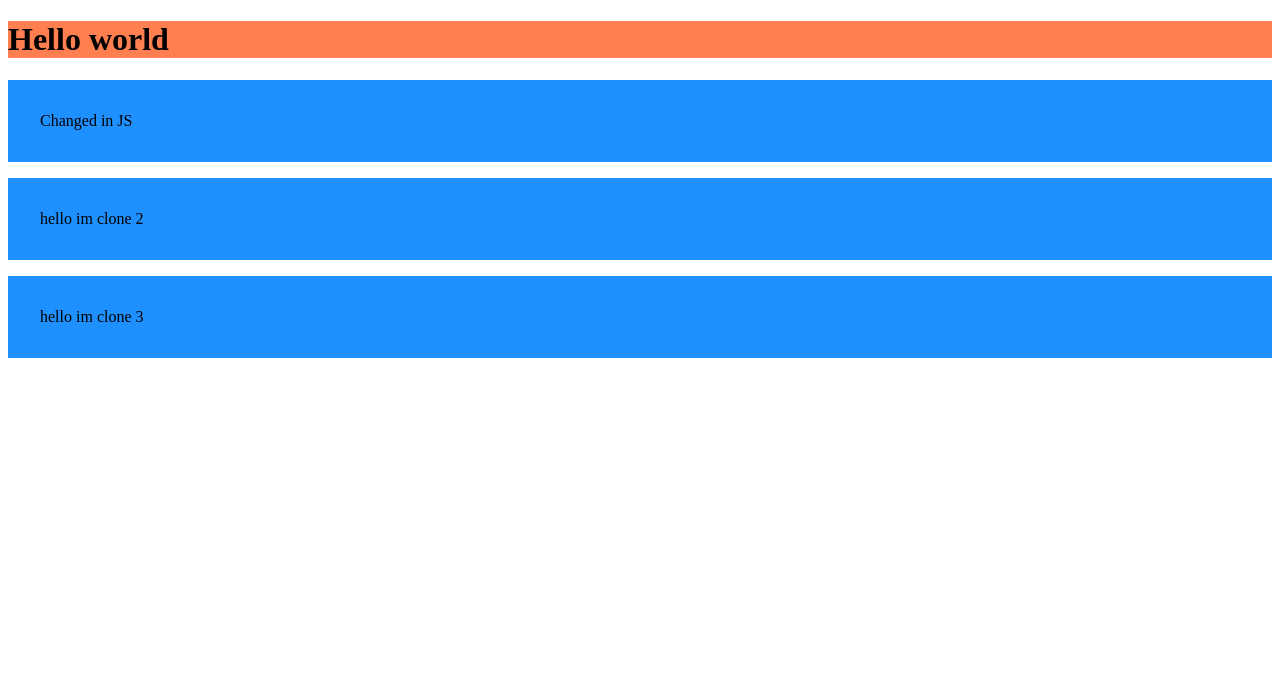
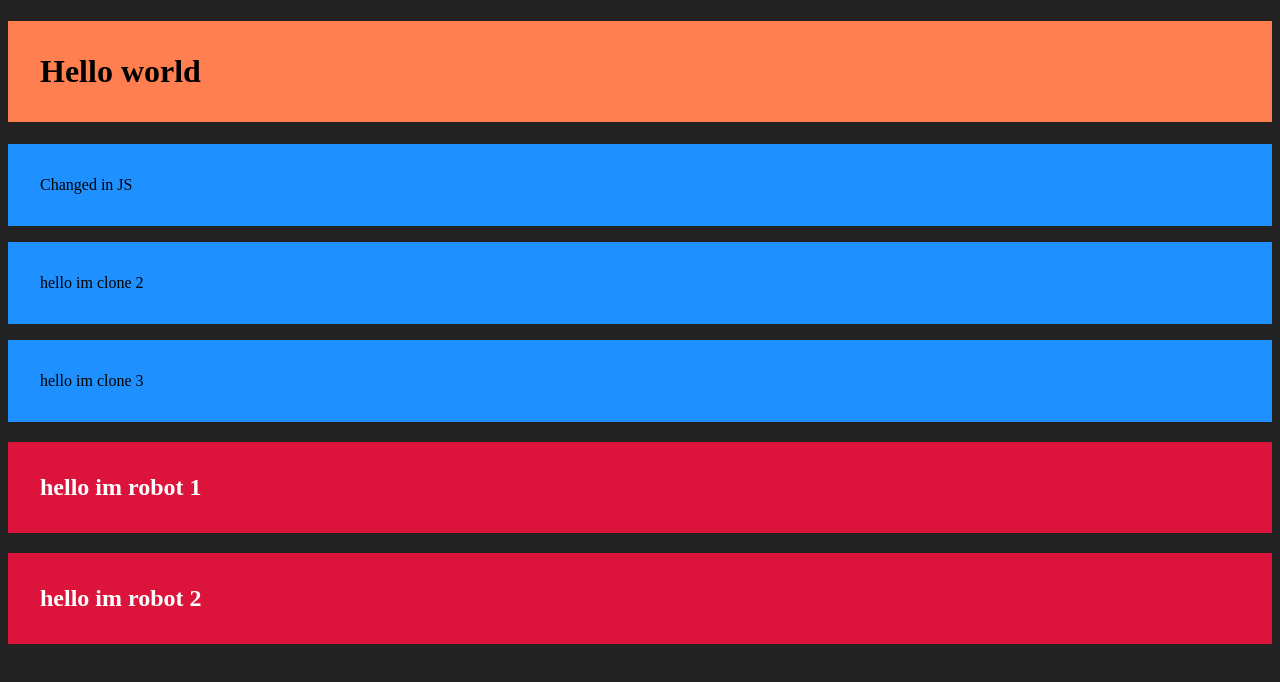
Before and after one commit to illumiko/tahmid-tutorial-, a plain HTML site: page index.html in a window 1280 px wide. Drawn offline with Linux system fonts and the light colour scheme.

Commit message:
added h2 tag

```diff
--- a/index.css
+++ b/index.css
@@ -1,6 +1,15 @@
+body{
+    background: #222;
+}
 h1{
     background: coral;
     color: black;
+    padding: 2rem;
+}
+h2 {
+    background: crimson;
+    color: white;
+    padding:2rem
 }
 p {
     background: dodgerblue;
--- a/index.html
+++ b/index.html
@@ -12,5 +12,7 @@
         <p>hello im clone 1</p>
         <p>hello im clone 2</p>
         <p>hello im clone 3</p>
+        <h2>hello im robot 1</h2>
+        <h2>hello im robot 2</h2>
     </body>
 </html>
```
